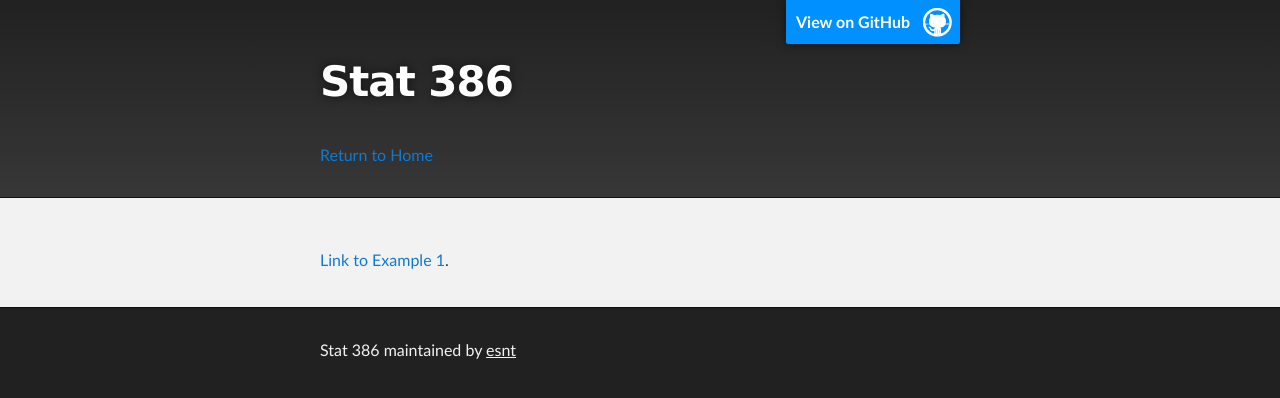
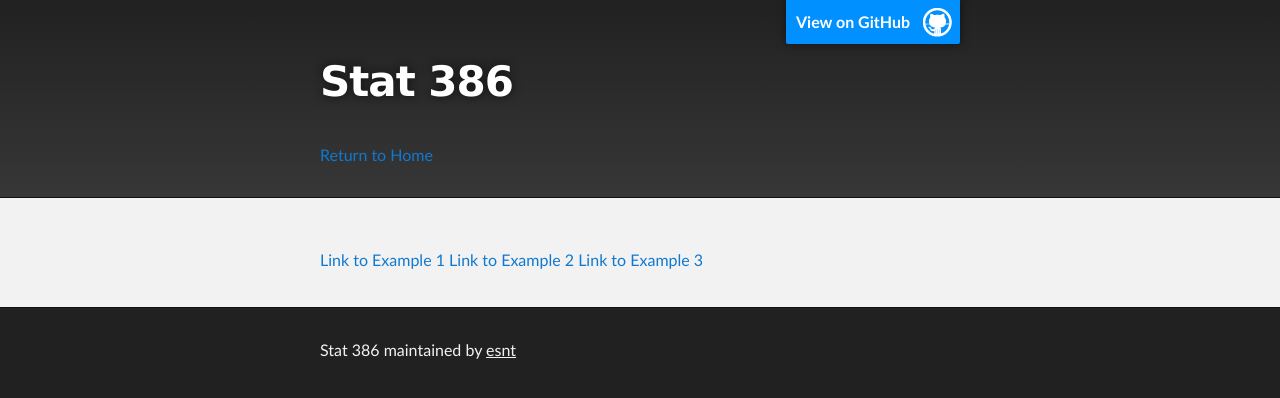
Before and after one commit to esnt/examples-for-class, a Jekyll site: the page built from index.md, in a window 1280 px wide. Shown: the top 398 px of the page. Built offline with Jekyll 4.4.1, drawn with Linux system fonts in a browser that asks for light colours; the repository's description, which GitHub fills in, is left out.

Commit message:
Fix example 2

```diff
--- a/index.md
+++ b/index.md
@@ -3,4 +3,6 @@ layout: default
 ---
 
 
-[Link to Example 1](./example1).
+[Link to Example 1](./example1)
+[Link to Example 2](./example2)
+[Link to Example 3](./example3)
```
